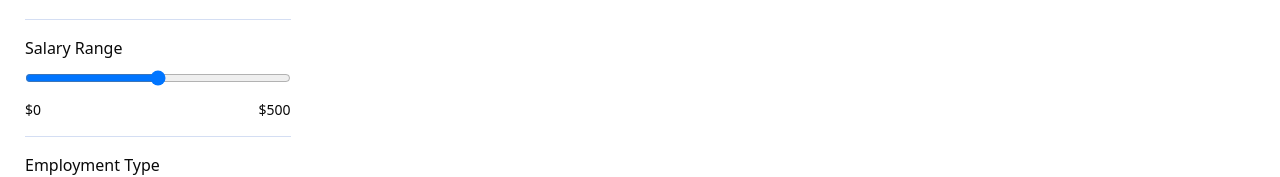
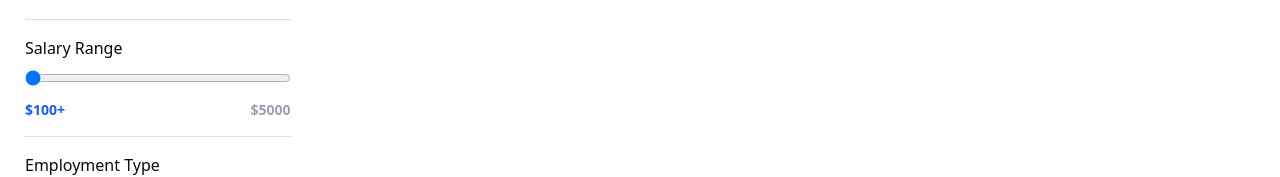
Before and after one commit to WorkFitAI/workfitai, a Next.js app: page /jobs in a window 1280 px wide. Shown: the part 711-888 px from the top of the page. Built offline with nearby package versions, Linux system fonts and the light colour scheme; no server answers.

Commit message:
feat: Add salary range filter and update job fetching logic to support salaryMin and salaryMax

```diff
--- a/app/(candidate)/jobs/page.tsx
+++ b/app/(candidate)/jobs/page.tsx
@@ -29,7 +29,12 @@ export default function JobsPage() {
   const employmentType = searchParams.get("employmentType")
     ? searchParams.get("employmentType")!.split(",")
     : [];
-
+  const salaryMin = searchParams.get("salaryMin")
+    ? Number(searchParams.get("salaryMin"))
+    : undefined;
+  const salaryMax = searchParams.get("salaryMax")
+    ? Number(searchParams.get("salaryMax"))
+    : undefined;
   const buildUrl = (newPage: number, newSize?: number) => {
     const params = new URLSearchParams(searchParams.toString());
 
@@ -45,8 +50,10 @@ export default function JobsPage() {
     return {
       experienceLevel,
       employmentType,
+      salaryMin,
+      salaryMax,
     };
-  }, [experienceLevel, employmentType]);
+  }, [experienceLevel, employmentType, salaryMin, salaryMax]);
 
   const { jobs, totalPages, total, loading } = useJobs(page, pageSize, filters);
   return (
--- a/components/jobs/filters/filter-checkbox-group.tsx
+++ b/components/jobs/filters/filter-checkbox-group.tsx
@@ -11,7 +11,7 @@ type Item = {
 type Props = {
   title: string;
   items: Item[];
-  queryKey: string; // vd: skill, location
+  queryKey: string;
 };
 
 const FilterCheckboxGroup = ({ title, items, queryKey }: Props) => {
--- a/components/jobs/filters/filter-checkbox-item.tsx
+++ b/components/jobs/filters/filter-checkbox-item.tsx
@@ -18,7 +18,7 @@ const FilterCheckboxItem = ({
       <div className="flex items-center gap-2">
         <input
           type="checkbox"
-          className="w-4 h-4"
+          className="w-4 h-4 cursor-pointer"
           checked={checked}
           onChange={(e) => onChange(value, e.target.checked)}
         />
--- a/components/jobs/filters/filter-header.tsx
+++ b/components/jobs/filters/filter-header.tsx
@@ -1,15 +1,39 @@
 "use client";
+
+import { useRouter, useSearchParams } from "next/navigation";
+
 type Props = {
   title: string;
   action?: string;
 };
 
 const FilterHeader = ({ title, action }: Props) => {
+  const router = useRouter();
+  const searchParams = useSearchParams();
+
+  const handleReset = () => {
+    const params = new URLSearchParams(searchParams.toString());
+
+    params.delete("experienceLevel");
+    params.delete("employmentType");
+    params.delete("keyword");
+    params.delete("salaryMin");
+    params.delete("salaryMax");
+
+    params.set("page", "1");
+
+    router.push(`?${params.toString()}`);
+  };
+
   return (
     <div className="flex justify-between items-center mb-4">
       <h3 className="font-semibold text-gray-800">{title}</h3>
+
       {action && (
-        <button className="text-sm text-blue-500 hover:underline">
+        <button
+          onClick={handleReset}
+          className="text-sm text-blue-500 hover:text-gray-700 cursor-pointer"
+        >
           {action}
         </button>
       )}
--- a/components/jobs/filters/filter-salary-range.tsx
+++ b/components/jobs/filters/filter-salary-range.tsx
@@ -1,13 +1,57 @@
-const FilterSalaryRange = () => {
+"use client";
+
+import { useRouter, useSearchParams } from "next/navigation";
+import { useState } from "react";
+
+type Props = {
+  title: string;
+  queryKey: string;
+  min?: number;
+  max?: number;
+  step?: number;
+};
+
+const FilterSalaryRange = ({
+  title,
+  queryKey,
+  min = 100,
+  max = 5000,
+  step = 5,
+}: Props) => {
+  const router = useRouter();
+  const searchParams = useSearchParams();
+
+  const initial = Number(searchParams.get(queryKey) ?? min);
+  const [value, setValue] = useState(initial);
+
+  const updateQuery = () => {
+    const params = new URLSearchParams(searchParams.toString());
+
+    params.set(queryKey, String(value));
+    params.set("page", "1");
+
+    router.push(`?${params.toString()}`);
+  };
+
   return (
     <div className="border-t pt-4 mt-4">
-      <h4 className="font-medium mb-2">Salary Range</h4>
+      <h4 className="font-medium mb-2">{title}</h4>
 
-      <input type="range" min="0" max="500" className="w-full" />
+      <input
+        type="range"
+        min={min}
+        max={max}
+        step={step}
+        value={value}
+        onChange={(e) => setValue(Number(e.target.value))}
+        onMouseUp={updateQuery}
+        onTouchEnd={updateQuery}
+        className="w-full cursor-pointer"
+      />
 
-      <div className="flex justify-between text-sm mt-2">
-        <span>$0</span>
-        <span>$500</span>
+      <div className="flex justify-between text-sm font-semibold mt-2 text-gray-400">
+        <span className="text-blue-600">${Math.max(min, value)}+</span>
+        <span>${max}</span>
       </div>
     </div>
   );
--- a/components/jobs/job-navbar.tsx
+++ b/components/jobs/job-navbar.tsx
@@ -31,7 +31,7 @@ const JobNavbar = () => {
       />
 
       {/* Salary filter */}
-      <FilterSalaryRange />
+      <FilterSalaryRange title="Salary Range" queryKey="salaryMin" />
 
       {/* Employment type filter */}
       <FilterCheckboxGroup
--- a/hooks/useJobs.ts
+++ b/hooks/useJobs.ts
@@ -3,11 +3,14 @@
 import { useEffect, useState } from "react";
 import { getJobs } from "@/app/api/job-api";
 import { Job } from "@/types/job";
+import { fi } from "zod/locales";
 
 type Filters = {
   experienceLevel?: string[];
   employmentType?: string[];
   keyword?: string;
+  salaryMin?: number;
+  salaryMax?: number;
 };
 
 export const useJobs = (
@@ -39,6 +42,14 @@ export const useJobs = (
 
     if (filters?.keyword) {
       conditions.push(`title~'${filters.keyword}'`);
+    }
+
+    if (filters?.salaryMin) {
+      conditions.push(`salaryMin >: ${filters.salaryMin}`);
+    }
+
+    if (filters?.salaryMax) {
+      conditions.push(`salaryMax :< ${filters.salaryMax}`);
     }
 
     return conditions.join(" and ");
@@ -73,7 +84,9 @@ export const useJobs = (
     pageSize,
     filters?.experienceLevel?.join(","),
     filters?.employmentType?.join(","),
-    filters?.keyword
+    filters?.keyword,
+    filters?.salaryMin,
+    filters?.salaryMax,
   ]);
 
   return {
```
